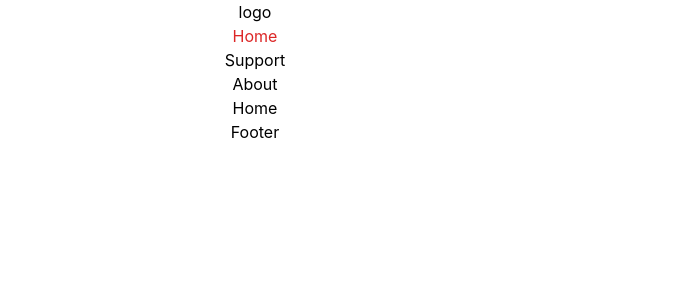
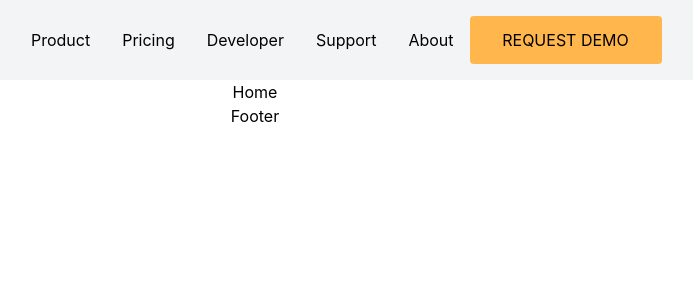
Before and after one commit to Yadla-Akshitha/toucan-payments, a React (Create React App) app: page / in a window 1280 px wide. Shown: the top 300 px of the page, without its empty margins (385-1078 px from the left). Built offline with nearby package versions, Linux system fonts and the light colour scheme.

Commit message:
Develop responsive navbar

```diff
--- a/src/components/Nav.jsx
+++ b/src/components/Nav.jsx
@@ -1,17 +1,81 @@
-import React from 'react';
+import React, { useEffect, useRef, useState } from 'react';
 import { Link } from 'react-router-dom';
+import logo from '../assets/images/logo.svg';
+import menu from '../assets/images/icons/mobile-menu.svg';
+import logo_circle from '../assets/images/logo_circle.svg';
 
 const Nav = () => {
+  const [ sidebar, setSidebar ] = useState(false);
+  const ref = useRef();
+  const button = document.getElementById('menu-button');
+
+  useEffect(() => {
+    const checkIfClickedOutside = e => {
+      console.log(e.target);
+      console.log(button);
+      console.log(e.target !== button);
+      if (sidebar && ref.current && !ref.current.contains(e.target) && e.target !== button ) {
+        setSidebar(false)
+      }
+    }
+
+    document.addEventListener("mousedown", checkIfClickedOutside)
+
+    return () => {
+      document.removeEventListener("mousedown", checkIfClickedOutside)
+    }
+  }, [sidebar])
+
+  const handleClick = () => {
+    if (sidebar == false) {
+      setSidebar(true);
+    }else {
+      setSidebar(false)
+    }
+  }
+
+  const handleClose = () => {
+    setSidebar(false);
+  }
+
   return (
-    <>
-      <div>logo</div>
-      <ul>
-      <li className="text-red-600"><Link to="/">Home</Link></li>
-      <li><Link to="/">Support</Link></li>
-      <li><Link to="/">About</Link></li>
-      </ul>
-    </>
-  );
-};
+    <div className="w-full h-20 flex justify-center items-center bg-gray-100">
+      <nav className="w-full px-2 md:px-6 lg:px-[25rem] z-0 fixed flex justify-between items-center">
+        <Link to="/"><img src={logo} alt="logo" className="h-[30px] w-auto lg:h-[32px]" /></Link>
+        <div className="flex">
+          <ul className="hidden lg:flex justify-center items-center">
+            <li className="w-full text-left px-4">Product</li>
+            <li className="w-full text-left px-4">Pricing</li>
+            <li className="w-full text-left px-4">Developer</li>
+            <li className="w-full text-left px-4" onClick={() => {handleClose()}}><Link to="/support">Support</Link></li>
+            <li className="w-full text-left px-4" onClick={() => {handleClose()}}><Link to="/about">About</Link></li>
+            <li className="w-full">
+              <button type="button" className="rounded w-48 h-12 bg-[#ffb74d] hover:bg-[#e65100] hover:text-white">REQUEST DEMO</button>
+            </li>
+          </ul>
+          <div className="flex lg:hidden">
+            <button type="button" onClick={() => handleClick()}>
+              <img src={menu} id="menu-button"  alt="menu-icon" />
+            </button>
+          </div>
+        </div>
+      </nav>
+      {/* Sidebar */}
+      <div ref={ref} className={(sidebar)? "w-4/5 md:2/4 bg-[#191612] h-full visible fixed inset-0 z-10" : "invisible"}>
+        <div className="h-32 w-full flex justify-center border-gray-500 border-b">
+          <img src={logo_circle} alt="Toucan_payments_logo" className="w-12" />
+        </div>
+        <ul className="">
+          <li className="w-full border-gray-500 py-2 border-b text-left px-4 text-white">Product</li>
+          <li className="w-full border-gray-500 py-2 border-b text-left px-4 text-white">Pricing</li>
+          <li className="w-full border-gray-500 py-2 border-b text-left px-4 text-white">Developer</li>
+          <li className="w-full border-gray-500 py-2 border-b text-left px-4 text-white" onClick={() => {handleClose()}}><Link to="/support">Support</Link></li>
+          <li className="w-full border-gray-500 py-2 border-b text-left px-4 text-white" onClick={() => {handleClose()}}><Link to="/about">About</Link></li>
+          <li className="w-full border-gray-500 py-2 border-b text-left px-4 text-white">Contact Us</li>
+        </ul>
+      </div>
+    </div>
+  )
+}
 
 export default Nav;
```
